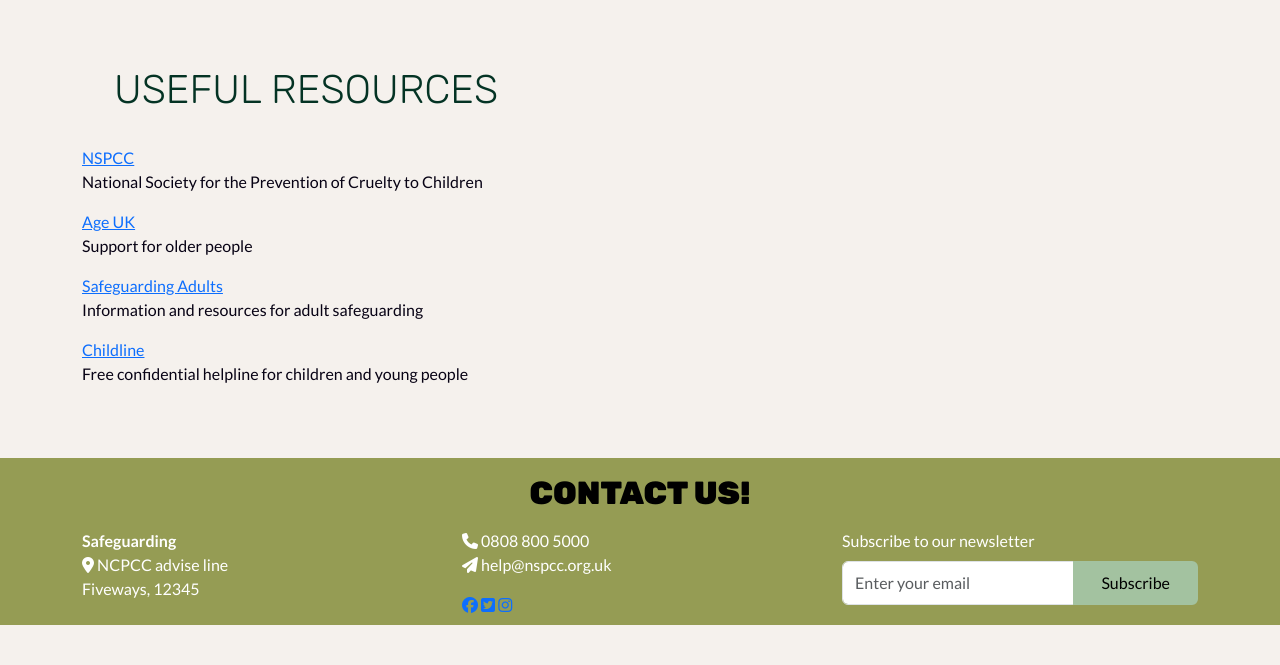
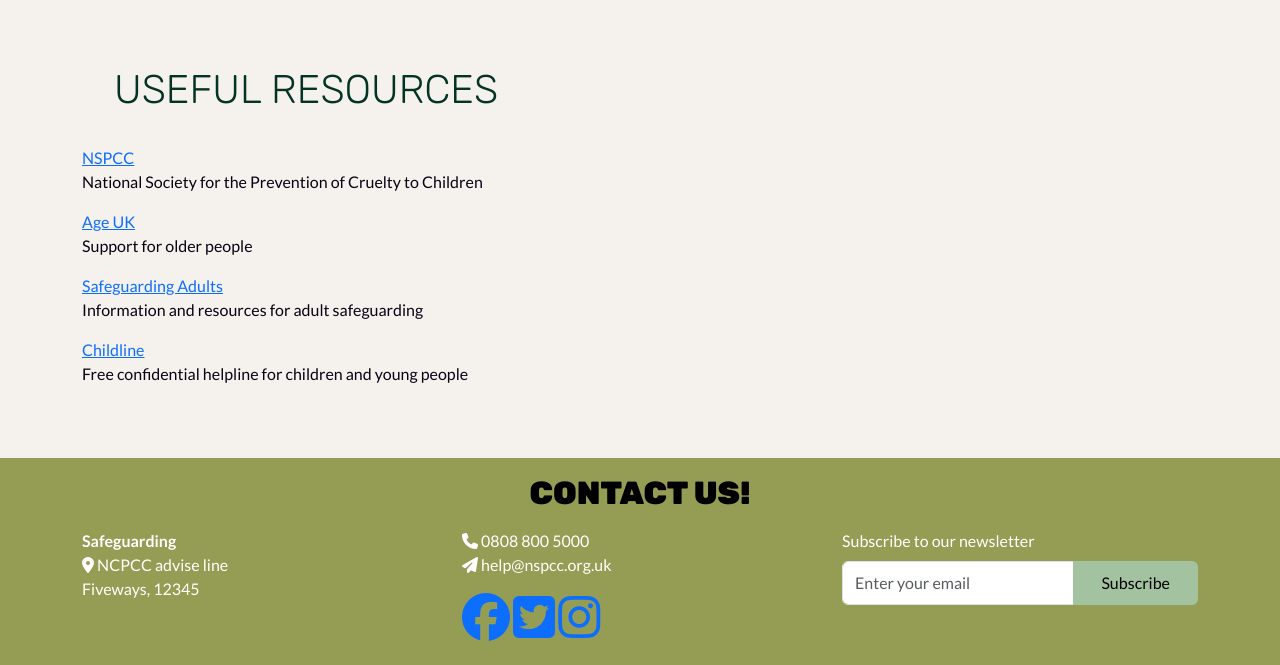
Before and after one commit to darakhshanda/safeguarding, a plain HTML site: page index.html in a window 1280 px wide. Shown: the part 3276-3941 px from the top of the page. Before the commit the page ends 3901 px from the top, so only its background shows below. Drawn offline with nearby package versions, Linux system fonts and the light colour scheme; a web font is replaced by a local one.

Commit message:
update: size of social media link icon

```diff
--- a/assets/css/style.css
+++ b/assets/css/style.css
@@ -92,7 +92,7 @@ h2 {
 footer {
   background-color: var(--color-green);
   color: #fff;
-  padding-bottom: 0rem;
+  padding-bottom: 1rem;
   width: auto;
 }
 #people-needing-safeguarding .card-footer {
@@ -172,9 +172,14 @@ footer {
   width: calc(var(--social-icon-size) + 20px);
   transition: transform 150ms ease, color 0.3s ease;
 }
-#social-links .icon:hover,
-#social-links .icon:focus {
-  transform: scale(1.15);
+footer i.fa-facebook {
+  font-size: 3rem;
+}
+footer i.fa-instagram {
+  font-size: 3rem;
+}
+footer i.fa-twitter-square {
+  font-size: 3rem;
 }
 .flat-signs {
   display: flex;
--- a/index.html
+++ b/index.html
@@ -427,7 +427,7 @@
 
                         <a href="https://www.twitter.com/" target="_blank" rel="noopener"
                             aria-label="Visit our Twitter page (opens in a new tab)"><i
-                                class="fa-brands fa-twitter-square" size="4rem"></i></a>
+                                class="fa-brands fa-twitter-square"></i></a>
 
                         <a href="https://www.instagram.com/" target="_blank" rel="noopener"
                             aria-label="Visit our Instagram page (opens in a new tab)">
```
